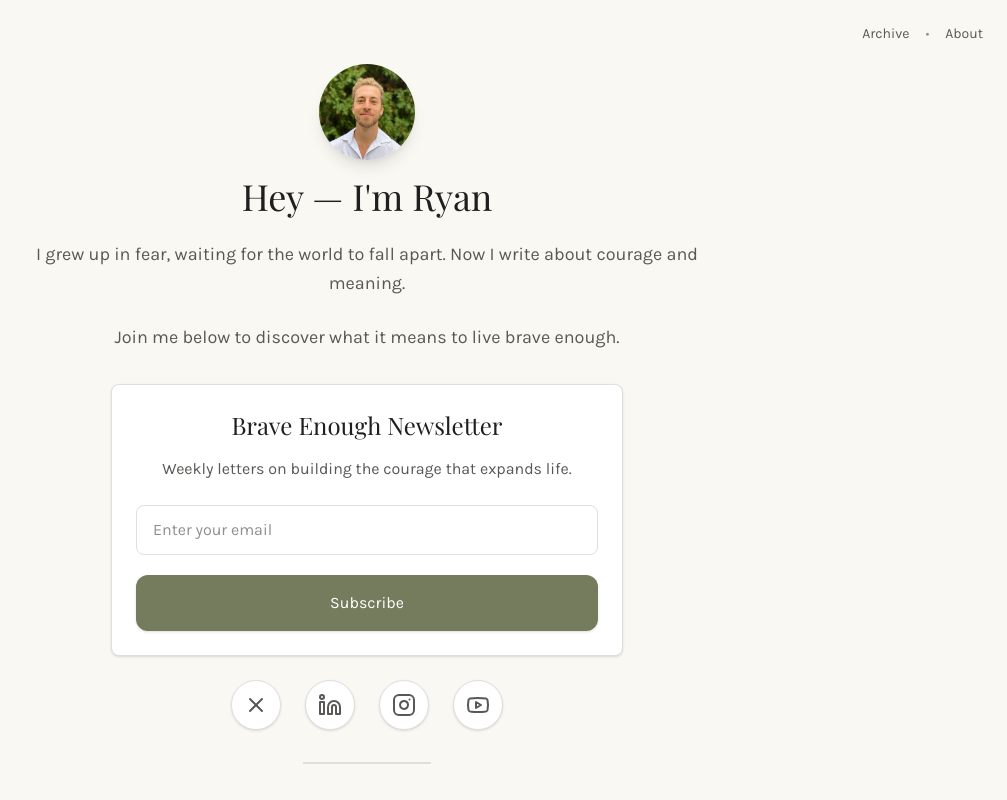
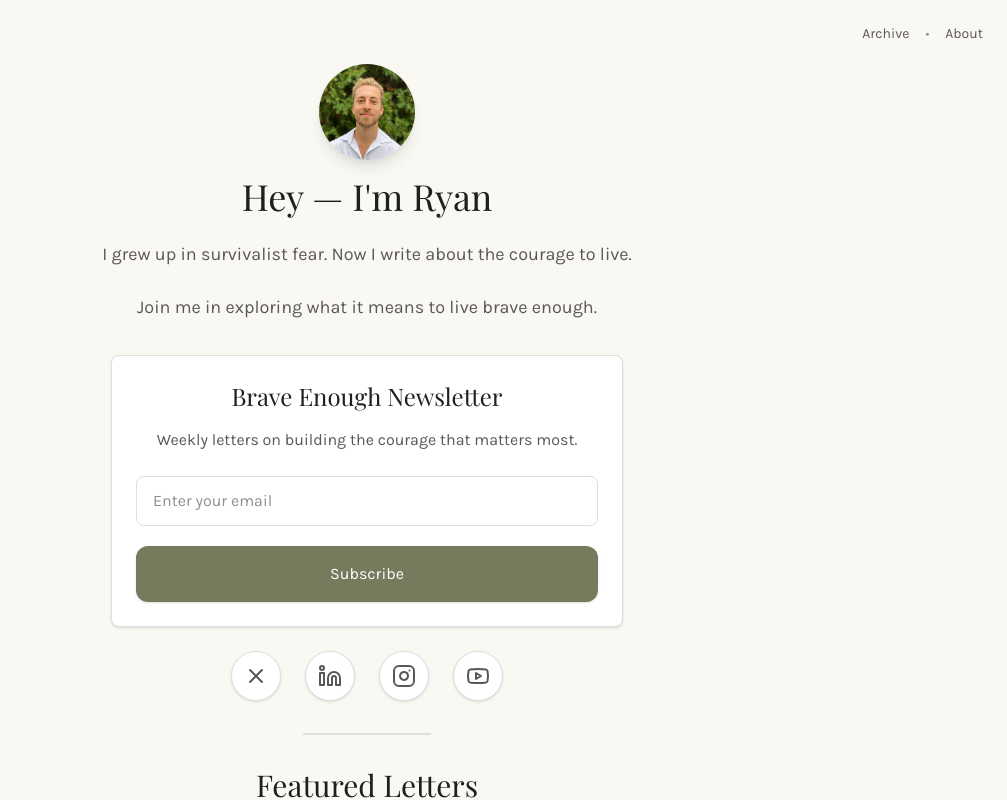
Before and after one commit to ryan1499/ryancombes.com, a Next.js app: page / in a window 1280 px wide. Shown: the top 800 px of the page, without its empty margins (273-1280 px from the left). Built offline with nearby package versions, Linux system fonts and the light colour scheme; no server answers; a web font is replaced by a local one.

Commit message:
Update page.tsx
Changed copy

```diff
--- a/src/app/page.tsx
+++ b/src/app/page.tsx
@@ -128,11 +128,11 @@ export default function Home() {
             </h1>
 
             <p className="text-base md:text-lg max-w-2xl mx-auto leading-relaxed font-normal mb-6 text-brand-muted">
-	I grew up in fear, waiting for the world to fall apart. Now I write about courage and meaning.
+	I grew up in survivalist fear. Now I write about the courage to live.
             </p>
 
             <p className="text-base md:text-lg max-w-2xl mx-auto leading-relaxed font-normal text-brand-muted">
-Join me below to discover what it means to live brave enough.
+Join me in exploring what it means to live brave enough.
 </p>
           </motion.div>
 
@@ -147,7 +147,7 @@ Join me below to discover what it means to live brave enough.
               Brave Enough Newsletter
             </h2>
             <p className="mb-6 text-base font-normal text-brand-muted">
-            Weekly letters on building the courage that expands life.
+            Weekly letters on building the courage that matters most.
             </p>
             <form onSubmit={handleSubscribe} className="space-y-5">
               <input
```
